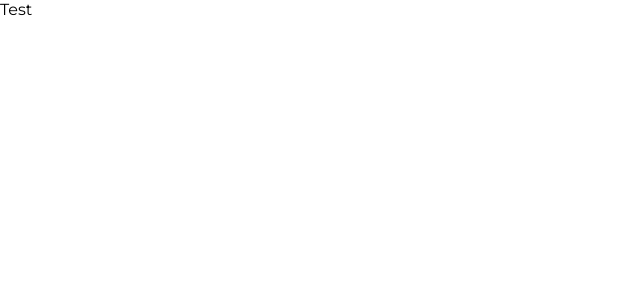
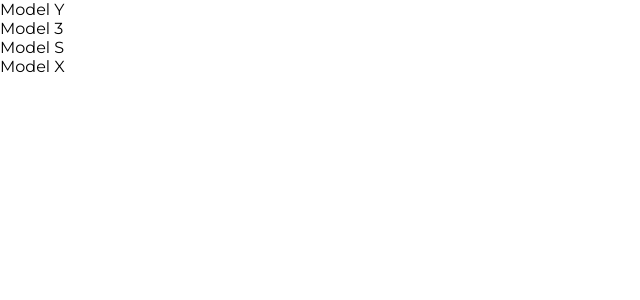
Before and after one commit to ElJefe111944/Tesla-clone, a Vue app: page / in a window 1280 px wide. Shown: the top 300 px of the page, without its empty margins (0-640 px from the left). Built offline with nearby package versions, Linux system fonts and the light colour scheme.

Commit message:
car data added

```diff
--- a/src/App.vue
+++ b/src/App.vue
@@ -1,9 +1,14 @@
 <script setup>
+import { reactive } from 'vue';
+import carData from "./data/cars.json";
 
+const cars = reactive(carData);
 </script>
 
 <template>
-Test
+<ul>
+    <li v-for="car in cars" :key="car.id">{{ car.model }}</li>
+</ul>
 </template>
 
 <style scoped>
```
